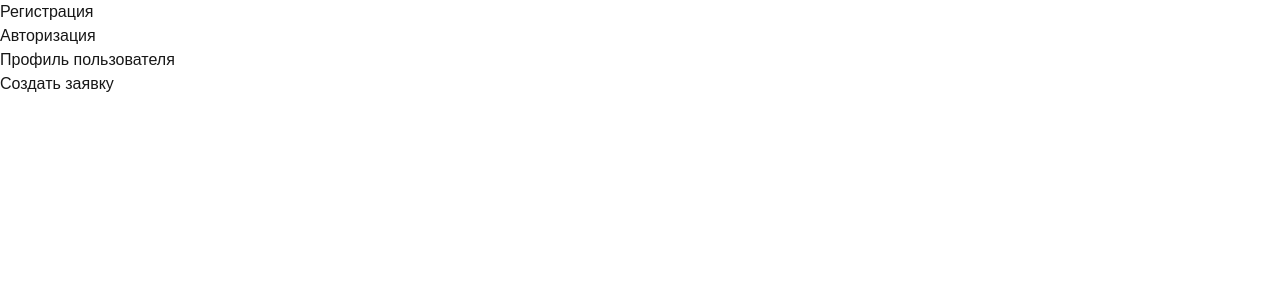
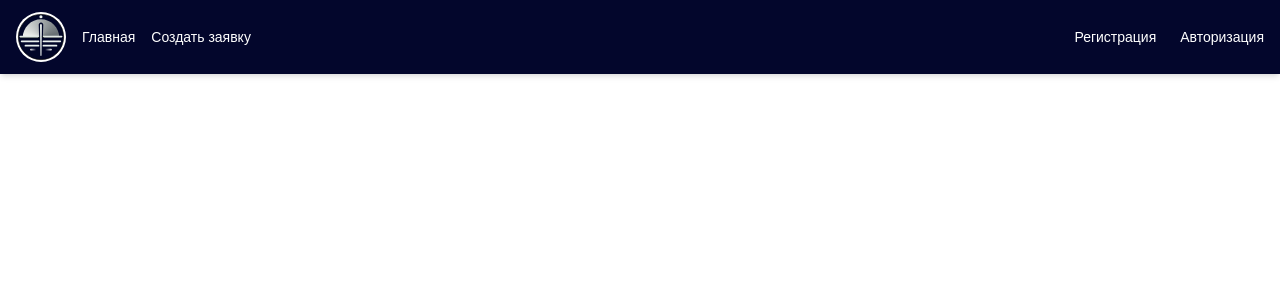
Before and after one commit to DanilSecret/TicketEra, a Next.js app: page / in a window 1280 px wide. Shown: the top 300 px of the page. Built offline with nearby package versions, Linux system fonts and the light colour scheme.

Commit message:
alpha ver header for users

```diff
--- /dev/null
+++ b/src/app/components/header.tsx
@@ -0,0 +1,103 @@
+"use client";
+
+import { useState } from 'react';
+import Image from "next/image";
+import logo from "@/app/assets/logo.svg"
+import user from "@/app/assets/user.svg"
+import Cookies from "js-cookie";
+import {useUserStore} from "@/store/user_store";
+import Link from "next/link";
+
+export function Header() {
+    const [isMobileMenuOpen, setMobileMenuOpen] = useState(false);
+    const [isUserMenuOpen, setUserMenuOpen] = useState(false);
+
+    const isAuth = useUserStore((state) => state.isAuth);
+    const {setUserData, setIsAuth} = useUserStore();
+    const userData = useUserStore((state) => state.userData);
+
+    const destroyCookie = () => {
+        Cookies.remove("auth_token");
+        window.location.reload();
+        setUserData(null);
+        setIsAuth(false);
+    };
+
+    return (
+        <header className="bg-[#03062c] text-white w-full px-4 py-3 shadow-md">
+            <div className="max-w-screen-xl mx-auto flex items-center justify-between">
+                <div className="flex items-center gap-4">
+                    <Link href={"/"} className="cursor-pointer flex items-center gap-2">
+                        <Image src={logo} alt="logo" width={50} height={50} />
+                    </Link>
+                    <nav className="hidden md:flex items-center gap-4 text-sm">
+                        <Link href="/" className="hover:underline">Главная</Link>
+                        <Link href="/create_ticket/" className="hover:underline">Создать заявку</Link>
+                    </nav>
+                </div>
+                <div className="flex items-center gap-4 relative">
+                    {isAuth ? (
+                        <div className="flex items-center gap-4 relative">
+
+                            <button
+                                onClick={() => setUserMenuOpen(!isUserMenuOpen)}
+                                className="focus:outline-none hidden md:flex items-center gap-4"
+                            >
+                                <span className="hidden md:block text-sm">{userData?.username}</span>
+                                <Image src={user} alt="user" width={50} height={50}/>
+                            </button>
+                        </div>
+                    ) : (
+                        <div className="hidden md:flex items-center gap-6 text-sm">
+                            <Link href="/sign_up/">Регистрация</Link>
+                            <Link href="/sign_in/">Авторизация</Link>
+                        </div>
+                    )}
+
+                    {isUserMenuOpen && (
+                        <div
+                            className="absolute right-0 top-12 mt-2 w-40 bg-white text-black rounded-md shadow-lg z-50">
+                            <Link href="/user_profile/" className="text-center block px-4 py-2 hover:bg-gray-200">Профиль</Link>
+                            <button className="w-full block px-4 py-2 hover:bg-gray-200" onClick={destroyCookie}>Выйти</button>
+                        </div>
+                    )}
+
+                    <button
+                        onClick={() => setMobileMenuOpen(!isMobileMenuOpen)}
+                        className="md:hidden focus:outline-none"
+                    >
+                        <div className="space-y-1">
+                            <span className="block w-6 h-0.5 bg-white"></span>
+                            <span className="block w-6 h-0.5 bg-white"></span>
+                            <span className="block w-6 h-0.5 bg-white"></span>
+                        </div>
+                    </button>
+                </div>
+            </div>
+
+            {isMobileMenuOpen && (
+                <nav className="md:hidden mt-2 space-y-2">
+                    <Link href="/" className="block px-4 py-2 hover:bg-[#1a1f4d]">Главная</Link>
+                    <Link href="/create_ticket/" className="block px-4 py-2 hover:bg-[#1a1f4d]">Создать заявку</Link>
+                    {isAuth ? (
+                        <div className="space-y-2">
+                            <Link href="/user_profile/" className="block px-4 py-2 hover:bg-[#1a1f4d]">Профиль</Link>
+                            <div className="block px-4 py-2 hover:bg-[#1a1f4d]">
+                                <button onClick={destroyCookie}>Выйти</button>
+                            </div>
+
+                        </div>
+
+                    ) : (
+                        <div className="space-y-2">
+                            <Link className="block px-4 py-2 hover:bg-[#1a1f4d]" href="/sign_up/">Регистрация</Link>
+                            <Link className="block px-4 py-2 hover:bg-[#1a1f4d]" href="/sign_in/">Авторизация</Link>
+                        </div>
+                    )}
+                </nav>
+            )}
+        </header>
+    );
+}
+
+export default Header;
--- a/src/app/page.tsx
+++ b/src/app/page.tsx
@@ -1,43 +1,14 @@
 "use client"
 
-import Cookies from "js-cookie";
-import Link from "next/link";
-import {useUserStore} from "@/store/user_store";
+import Header from "@/app/components/header";
 
 export default function Home() {
-    const isAuth = useUserStore((state) => state.isAuth);
-    const {setUserData, setIsAuth} = useUserStore();
 
-    const destroyCookie = () => {
-        Cookies.remove("auth_token");
-        window.location.reload();
-        setUserData(null);
-        setIsAuth(false);
-    };
 
     return (
         <div>
-            {isAuth ? (
-                <div className="flex gap-5">
-                    <button
+            <Header/>
 
-                        onClick={destroyCookie}
-                    >
-                        Выйти
-                    </button>
-                </div>
-            ) : (
-                <div>
-                    <Link href="/sign_up/">Регистрация</Link>
-                    <p></p>
-                    <Link href="/sign_in/">Авторизация</Link>
-                    <p></p>
-                </div>
-            )}
-            <Link href="/user_profile/">Профиль пользователя</Link>
-            <p></p>
-            <Link href="/create_ticket/">Создать заявку</Link>
-            <p></p>
         </div>
     )
 }
--- a/src/app/user_profile/page.tsx
+++ b/src/app/user_profile/page.tsx
@@ -4,7 +4,7 @@ import { useEffect, useState } from "react";
 import { useCookies } from "react-cookie";
 import { TicketInterface} from "@/app/models/models";
 import { GetTicketsByUser, DeleteTicket } from "@/app/Api/Api";
-import dleteimg from "@/app/assets/delete.svg";
+import deleteImg from "@/app/assets/delete.svg";
 import Link from "next/link";
 import Image from "next/image";
 import {useUserStore} from "@/store/user_store";
@@ -18,11 +18,11 @@ export default function UserProfile() {
     const [loadingTickets, setLoadingTickets] = useState(true);
     const router = useRouter();
 
-    const userData = useUserStore((state) => state.userData?.rows[0]);
+    const userData = useUserStore((state) => state.userData);
 
     useEffect(() => {
-        if(!cookies){
-            router.push('/');
+        if(!cookies.auth_token){
+            router.push('/sign_in/');
         }
 
         const GetUserTickets = async () => {
@@ -99,7 +99,7 @@ export default function UserProfile() {
                                     onClick={() => handleDelete(ticket.uuid)}
                                     className="absolute top-2 right-2 text-white px-2 py-1 rounded-lg text-sm hover:bg-gray-200 transition"
                                 >
-                                    <Image className="w-[20px]" src={dleteimg} alt={"delete"}/>
+                                    <Image className="w-[20px]" src={deleteImg} alt={"delete"}/>
                                 </button>
                             </div>
                         ))}
--- a/src/store/user_store.ts
+++ b/src/store/user_store.ts
@@ -2,15 +2,11 @@ import { create } from "zustand";
 import { persist } from 'zustand/middleware'
 
 type UserData = {
-    command: string;
-    rowCount: number;
-    rows: {
-        uuid: string;
-        username: string;
-        role: string;
-        email: string;
-        responsibility: number | null;
-    }[];
+    uuid: string;
+    username: string;
+    role: string;
+    email: string;
+    responsibility: number | null;
 } | null;
 
 type UserState = {
```
Also changed, not shown: src/app/assets/logo.svg (added), src/app/assets/user.svg (added).
